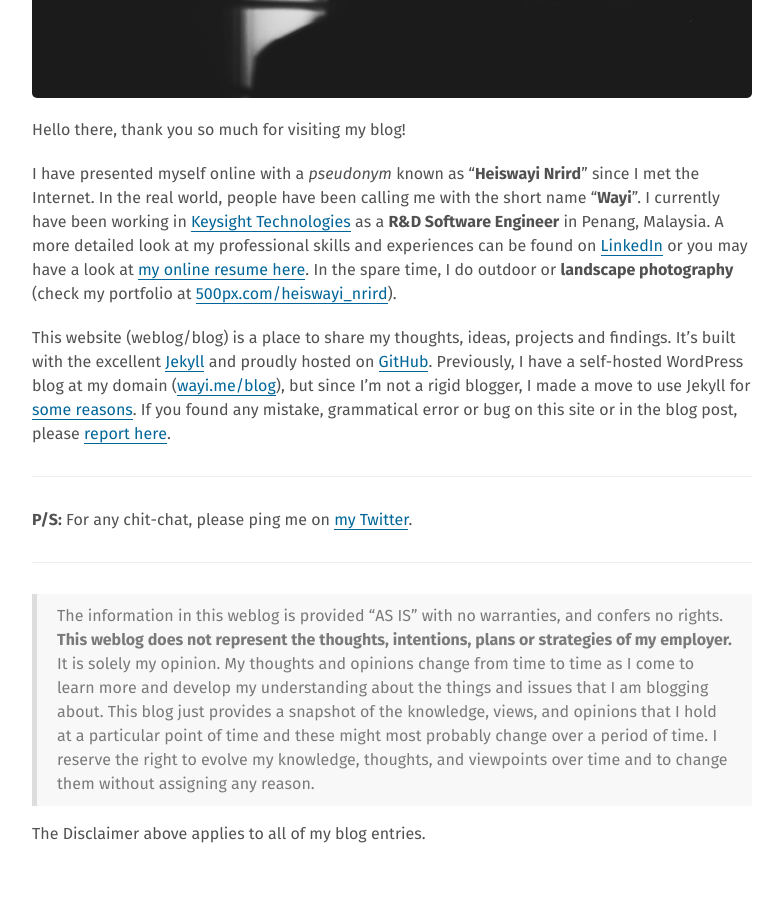
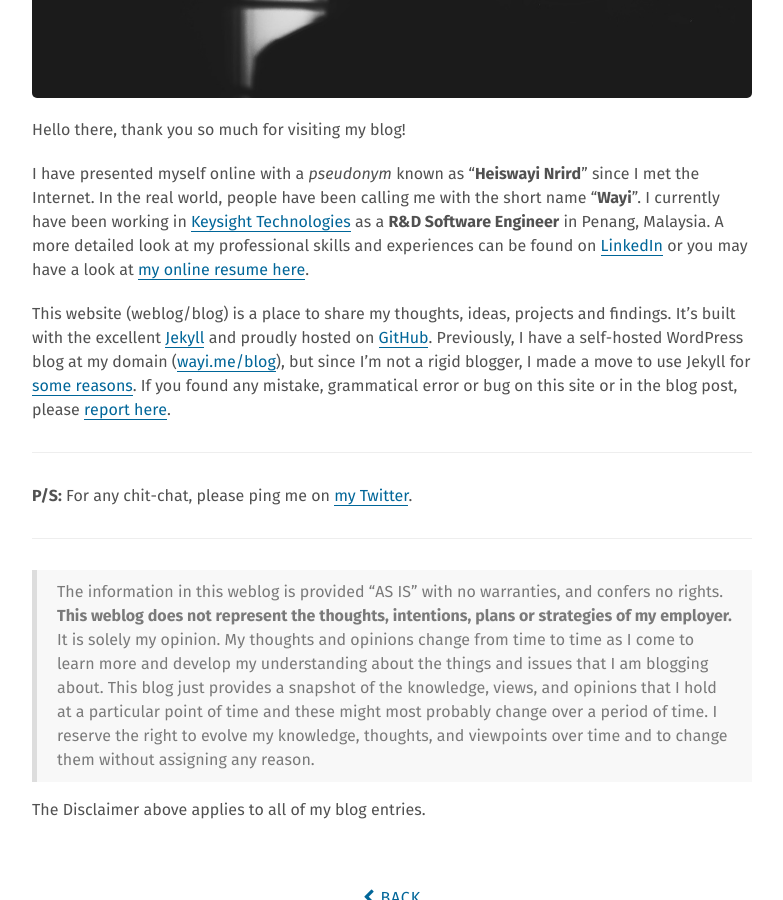
Before and after one commit to x-axis/heiswayi.github.io, a Jekyll site: the page built from about.md, in a window 1280 px wide and 900 px high, scrolled down 677 px. Shown: the whole window, without its empty margins (248-1031 px from the left). Built offline with Jekyll 4.4.1, drawn with Linux system fonts in a browser that asks for light colours; nearby versions of some CDN libraries; Markdown is read by kramdown in place of the engine named in the settings.

Commit message:
Update about.md

```diff
--- a/about.md
+++ b/about.md
@@ -9,7 +9,7 @@
 
 Hello there, thank you so much for visiting my blog!
 
-I have presented myself online with a *pseudonym* known as "**Heiswayi Nrird**" since I met the Internet. In the real world, people have been calling me with the short name "**Wayi**". I currently have been working in [Keysight Technologies](http://www.keysight.com) as a **R&D Software Engineer** in Penang, Malaysia. A more detailed look at my professional skills and experiences can be found on [LinkedIn](https://my.linkedin.com/in/nrird) or you may have a look at [my online resume here](http://heiswayi.github.io/resume.html). In the spare time, I do outdoor or **landscape photography** (check my portfolio at [500px.com/heiswayi_nrird](https://500px.com/heiswayi_nrird)).
+I have presented myself online with a *pseudonym* known as "**Heiswayi Nrird**" since I met the Internet. In the real world, people have been calling me with the short name "**Wayi**". I currently have been working in [Keysight Technologies](http://www.keysight.com) as a **R&D Software Engineer** in Penang, Malaysia. A more detailed look at my professional skills and experiences can be found on [LinkedIn](https://my.linkedin.com/in/nrird) or you may have a look at [my online resume here](http://heiswayi.github.io/resume.html).
 
 This website (weblog/blog) is a place to share my thoughts, ideas, projects and findings. It's built with the excellent [Jekyll](http://jekyllrb.com) and proudly hosted on [GitHub](https://github.com). Previously, I have a self-hosted WordPress blog at my domain ([wayi.me/blog](http://wayi.me/blog)), but since I'm not a rigid blogger, I made a move to use Jekyll for  [some reasons](http://heiswayi.github.io/blogging-like-a-hacker.html). If you found any mistake, grammatical error or bug on this site or in the blog post, please [report here](https://github.com/heiswayi/heiswayi.github.io/issues).
 
```
